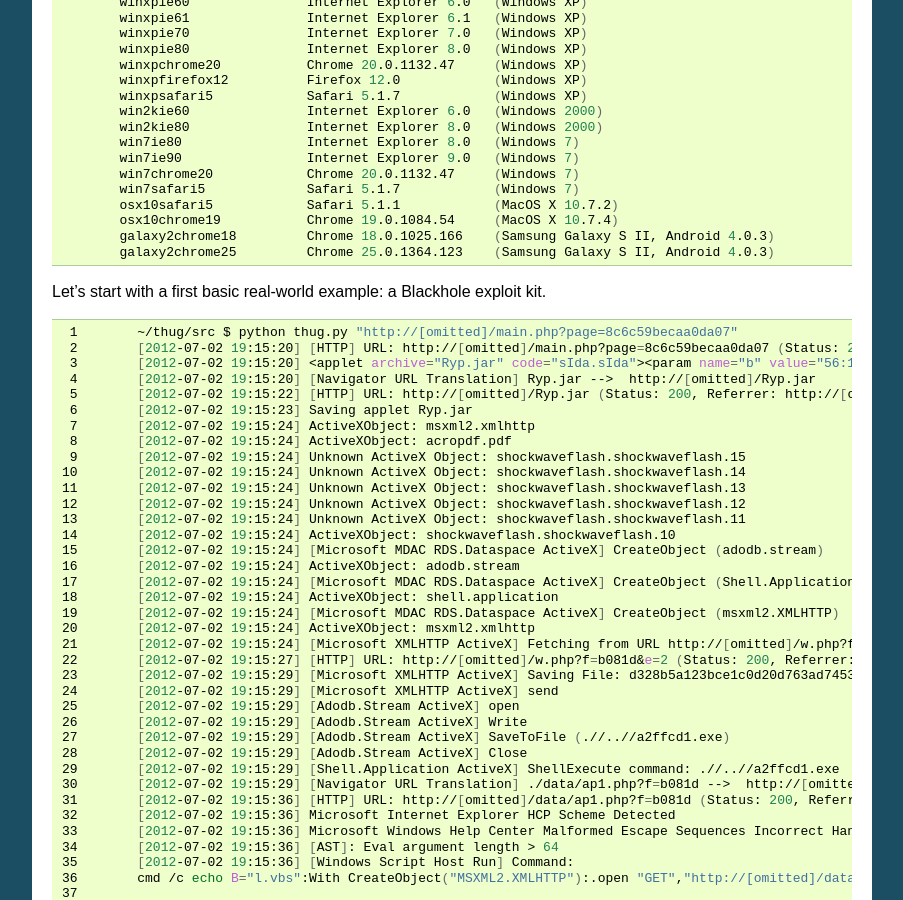
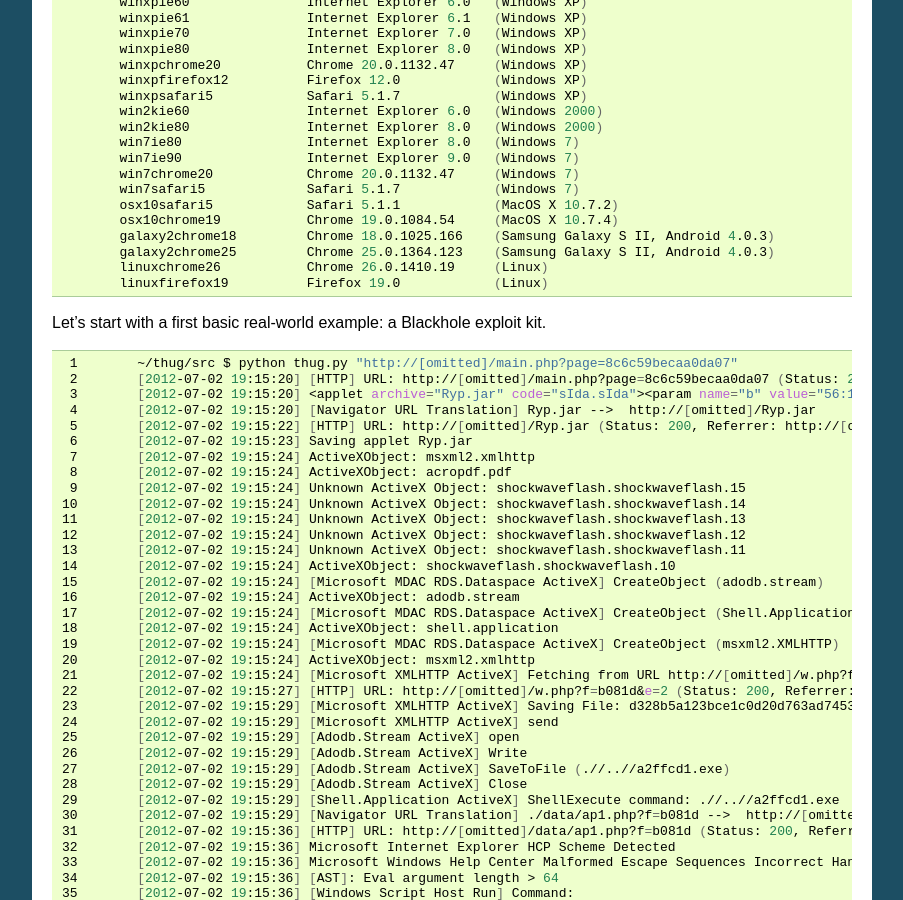
Before and after one commit to buffer/thug, a Sphinx documentation site: the page built from doc/source/usage.rst, in a window 1280 px wide and 900 px high, scrolled down 836 px. Shown: the whole window, without its empty margins (198-1101 px from the left). Built offline with Sphinx 7.4.7, drawn with Linux system fonts in a browser that asks for light colours.

Commit message:
Documentation update

```diff
--- a/doc/source/usage.rst
+++ b/doc/source/usage.rst
@@ -72,6 +72,8 @@
             osx10chrome19           Chrome 19.0.1084.54     (MacOS X 10.7.4)
             galaxy2chrome18         Chrome 18.0.1025.166    (Samsung Galaxy S II, Android 4.0.3)
             galaxy2chrome25         Chrome 25.0.1364.123    (Samsung Galaxy S II, Android 4.0.3)
+            linuxchrome26           Chrome 26.0.1410.19     (Linux)
+            linuxfirefox19          Firefox 19.0            (Linux)
 
 
 Let's start with a first basic real-world example: a Blackhole exploit kit.
```
Also changed, not shown: 1 other file.
